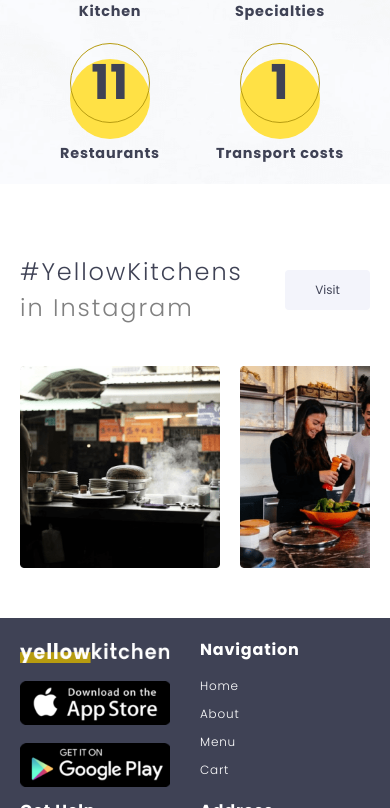
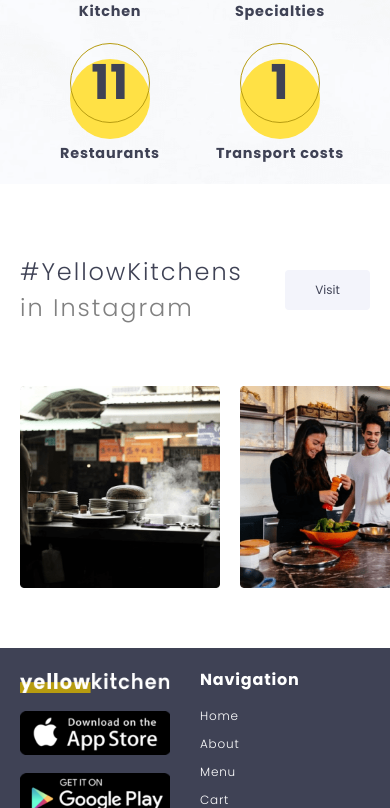
Before and after one commit to mazenLavey/food-delivery, a React (Create React App) app: page / in a window 390 px wide. Shown: the part 1688-2496 px from the top of the page. Built offline with nearby package versions, Linux system fonts and the light colour scheme; no server answers; the database is empty.

Commit message:
fix swiper on mobile

```diff
--- a/src/pages/home/components/Gallery/Gallery.module.css
+++ b/src/pages/home/components/Gallery/Gallery.module.css
@@ -7,6 +7,14 @@
     padding-bottom: 10px;
     scrollbar-width: thin;
     scrollbar-color: var(--gray-light) transparent;
+}
+
+@media (max-width: 575px) {
+    .photos {
+        margin-left: -20px;
+        margin-right: -20px;
+        padding: 20px;
+    }
 }
 
 .photos::-webkit-scrollbar {
--- a/src/pages/home/components/Restaurants/Restaurants.module.css
+++ b/src/pages/home/components/Restaurants/Restaurants.module.css
@@ -35,6 +35,14 @@
     scrollbar-width: thin;
 }
 
+@media (max-width: 575px) {
+    .list {
+        margin-left: -20px;
+        margin-right: -20px;
+        padding: 20px;
+    }
+}
+
 .list::-webkit-scrollbar {
     height: 5px;
 }
--- a/src/pages/home/components/TodayDish/TodayDish.module.css
+++ b/src/pages/home/components/TodayDish/TodayDish.module.css
@@ -3,6 +3,13 @@
     padding: 0 10px 30px 10px;
     position: relative;
     overflow: hidden;
+}
+
+@media (max-width: 575px) {
+    .wrapper {
+        margin-left: -20px;
+        margin-right: -20px;
+    }
 }
 
 .wrapper h3 {
```
